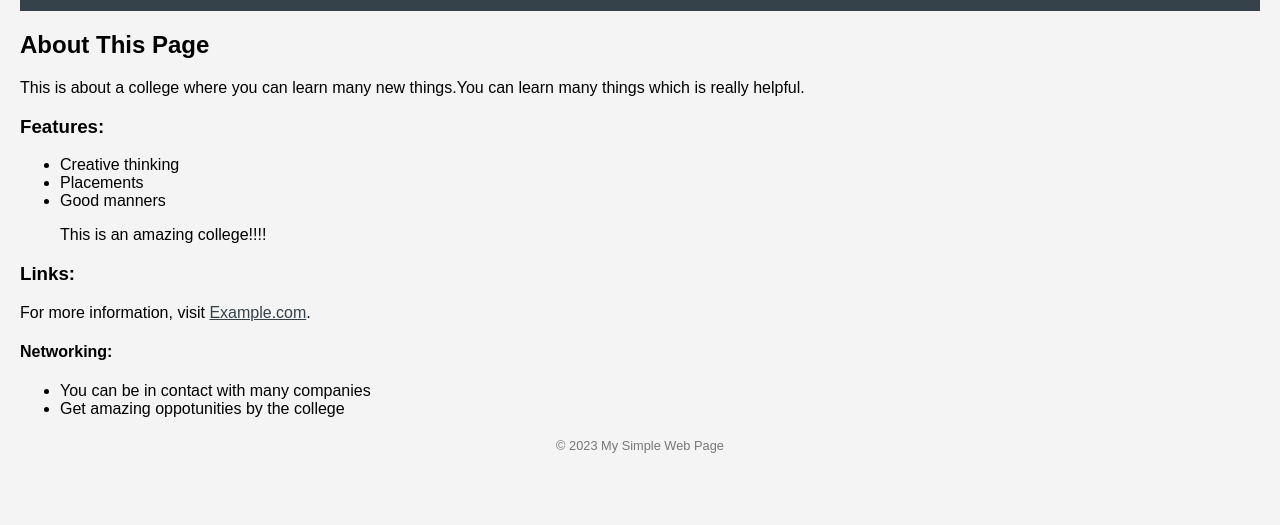
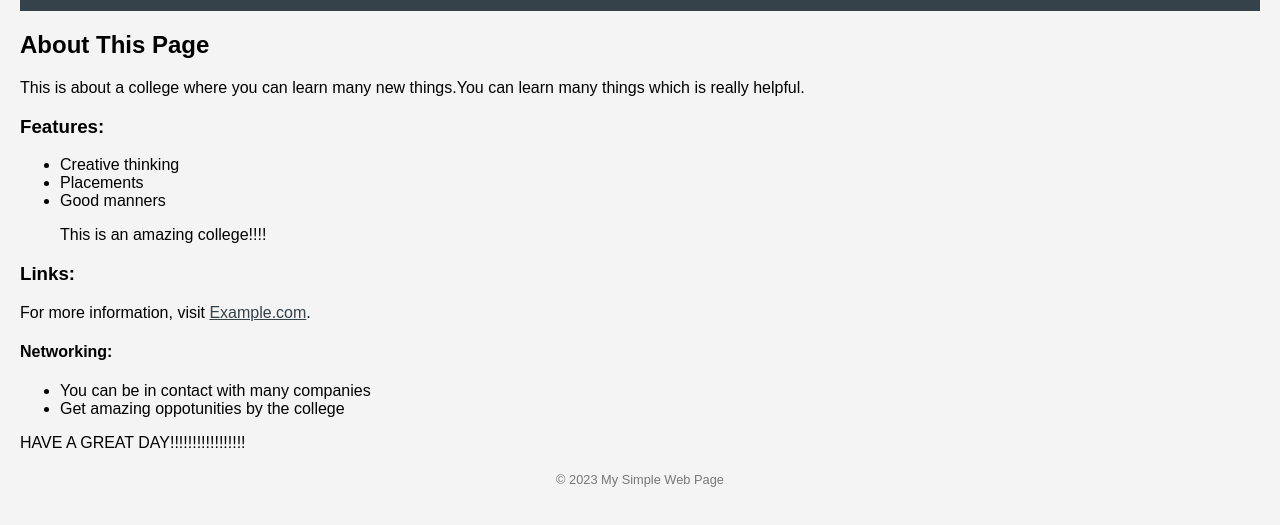
Before and after one commit to Tharuna180/web1, a plain HTML site: page index.html in a window 1280 px wide. Shown: the part 109-634 px from the top of the page. Drawn offline with Linux system fonts and the light colour scheme.

Commit message:
Update index.html

```diff
--- a/index.html
+++ b/index.html
@@ -52,6 +52,7 @@
             <li>You can be in contact with many companies</li>
             <li>Get amazing oppotunities by the college</li>
         </ul>
+        <p>HAVE A GREAT DAY!!!!!!!!!!!!!!!!!</p>
     </main>
     <footer>
         <p>&copy; 2023 My Simple Web Page</p>
```
